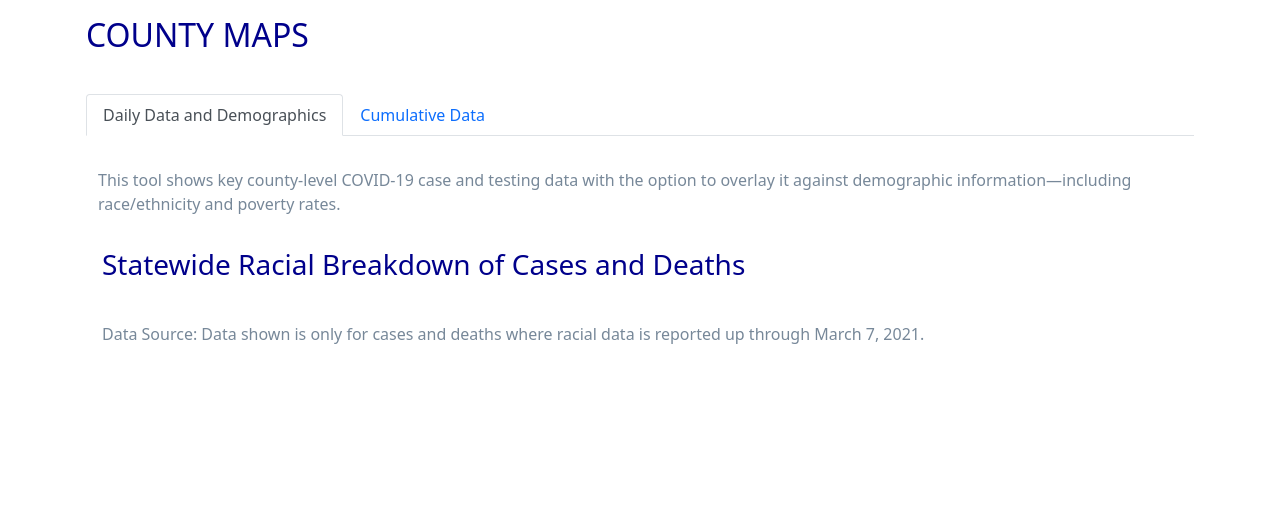
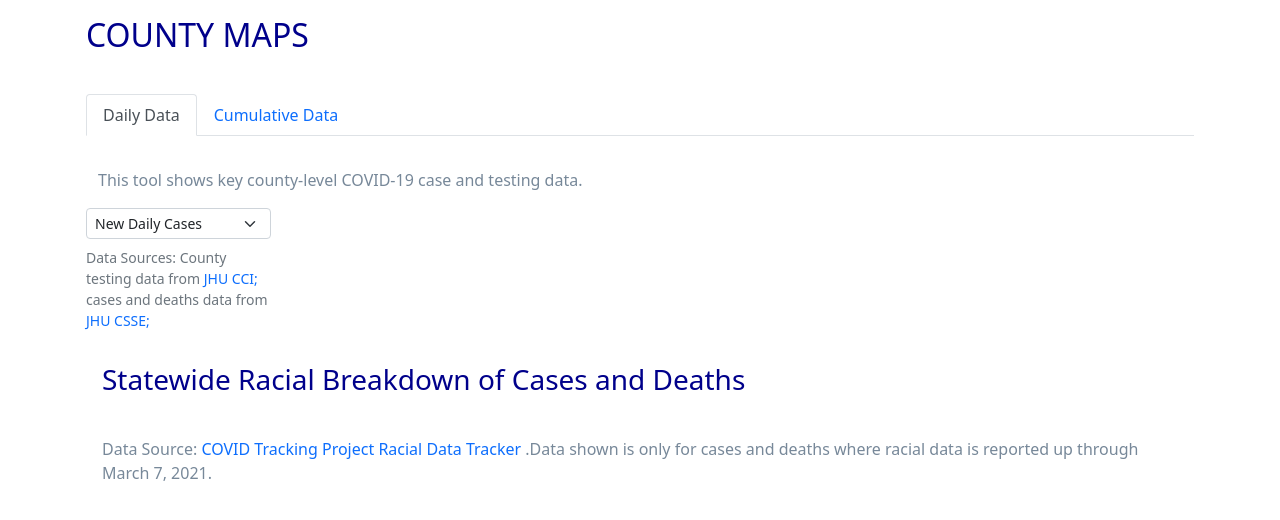
Before and after one commit to Qibaiz/TCSS506-Capstone, a Flask app: template app/templates/county_maps.html in a window 1280 px wide. Shown: the part 56-576 px from the top of the page. Run offline with Flask 2, Linux system fonts and the light colour scheme; the template is opened without the code that fills it, so the values that code supplies are empty; parts of the project's set-up code (start-up, migrations or seed data) failed here and were passed over; some libraries are stand-ins or nearby versions.

```diff
--- a/app/templates/county_maps.html
+++ b/app/templates/county_maps.html
@@ -14,7 +14,7 @@
         <ul class="nav nav-tabs" id="myTab" role="tablist">
       <li class="nav-item" role="presentation">
         <button class="nav-link active" id="dailyDataDemo-tab" data-bs-toggle="tab" data-bs-target="#dailyDataDemo" type="button"
-                role="tab" aria-controls="dailyDataDemo" aria-selected="true">Daily Data and Demographics</button>
+                role="tab" aria-controls="dailyDataDemo" aria-selected="true">Daily Data</button>
       </li>
       <li class="nav-item" role="presentation">
         <button class="nav-link" id="cumulativeData-tab" data-bs-toggle="tab" data-bs-target="#cumulativeData" type="button"
@@ -35,30 +35,77 @@
                     <div class="row">
                         <div class="col-md-12">
                             <p style="color: lightslategrey">
-                                This tool shows key county-level COVID-19 case and testing data with the option to
-                                overlay it against demographic information—including race/ethnicity and poverty rates.
+                                This tool shows key county-level COVID-19 case and testing data.
                             </p>
                         </div>
                     </div>
                 </div>
 
 
+
+                <script src="https://cdn.plot.ly/plotly-latest.min.js"></script>
+                <script src="https://ajax.googleapis.com/ajax/libs/jquery/3.5.1/jquery.min.js"></script>
+                <script>
+                    function cb(selection) {
+                        $.getJSON({
+                            url: "/callback", data: { 'data': selection }, success: function (result) {
+                                Plotly.newPlot('daily_chart', result, {});
+                            }
+                        });
+                    }
+                </script>
+                <div class="col-2">
+                <select class="form-select form-select-sm" onChange="cb(this.options[this.selectedIndex].value)">
+                    <option value="confirmed_daily" selected>New Daily Cases</option>
+{#                      <option value="confirmed_daily">New Daily Cases</option>#}
+                  <option value="deaths_daily">New Daily Deaths</option>
+                </select>
+
+{#                    <div class="dropdown">#}
+{#                      <button class="btn btn-secondary dropdown-toggle" type="button" id="dropdownMenuButton2"#}
+{#                              data-bs-toggle="dropdown" aria-expanded="false" onchange="cb(this.options[this.selectedIndex].value)">#}
+{#                        New Daily Cases#}
+{#                      </button>#}
+{#                      <ul class="dropdown-menu dropdown-menu-dark" aria-labelledby="dropdownMenuButton2">#}
+{#                        <li><button class="dropdown-item active" id="dailyCases-btn" type="button" data-bs-target="#dailyCases"#}
+{#                                    aria-controls="accCases" aria-selected="true" value="confirmed_daily">New Daily Cases</button></li>#}
+{#                        <li><button class="dropdown-item" id="dailyDeaths-btn" type="button" data-bs-target="#dailyDeaths"#}
+{#                                    aria-controls="accDeaths" aria-selected="true" value="deaths_daily">New Daily Deaths</button></li>#}
+{#<!--                        <li><hr class="dropdown-divider"></li>-->#}
+{#<!--                        <li><a class="dropdown-item" href="#">Separated link</a></li>-->#}
+{#                      </ul>#}
+{#                    </div>#}
                 <div class="row">
-                    <div id="daily_confirmed_chart" class=”chart”></div>
-                   <script src="https://cdn.plot.ly/plotly-latest.min.js"></script>
-                    <script type="text/javascript">
-                    var graphs = {{mapJSON_daily_confirmed | safe}};
-                    Plotly.plot('daily_confirmed_chart',graphs,{});
-                    </script>
+                    <figure class="figure">
+                        <div id="daily_chart" class="figure-img img-fluid rounded"></div>
+                        <figcaption class="figure-caption">
+                            Data Sources: County testing data from
+                            <a href="https://github.com/govex/COVID-19/tree/7d5a00cc03a28c747973cf71b4dd9fef43c9b264/data_tables"
+                               class="text-decoration-none">JHU CCI;</a>
+                            cases and deaths data from <a href="https://github.com/CSSEGISandData/COVID-19"
+                                                          class="text-decoration-none">JHU CSSE;</a>
+                        </figcaption>
+                    </figure>
+
                 </div>
+
+                </div>
+
+
+{#                <div class="row">#}
+{#                    <div id="daily_confirmed_chart" class=”chart”></div>#}
+{#                   <script src="https://cdn.plot.ly/plotly-latest.min.js"></script>#}
+{#                    <script type="text/javascript">#}
+{#                    var graphs = {{mapJSON_daily_confirmed | safe}};#}
+{#                    Plotly.plot('daily_confirmed_chart',graphs,{});#}
+{#                    </script>#}
+{#                </div>#}
 
                  <div class="container p-3">
                 <div class="row">
-                    <h3 style="color: darkblue">Statewide Racial Breakdown of Cases and Deaths</h3>
+                    <h3 style="color: darkblue">Statewide Racial Breakdown of Cases and Deaths<br></h3>
 
-                </div>
-                <div class="row">
-                 <div id="racial_chart" class=”chart”></div>
+                    <div id="racial_chart" class=”chart”></div>
                    <script src="https://cdn.plot.ly/plotly-latest.min.js"></script>
                     <script type="text/javascript">
                     var graphs = {{graphJSON_racial | safe}};
@@ -66,13 +113,16 @@
                     </script>
 
                 </div>
+
             </div>
 
 
                 <div class="container p-3">
                 <div class="row">
-                    <p style="color: lightslategrey">Data Source: Data shown is only for cases and deaths where
-                        racial data is reported up through March 7, 2021.</p>
+                    <p style="color: lightslategrey">Data Source:
+                        <a href="https://covidtracking.com/race/dashboard" class="text-decoration-none">
+                            COVID Tracking Project Racial Data Tracker</a>
+                        .Data shown is only for cases and deaths where racial data is reported up through March 7, 2021.</p>
                 </div>
             </div>
 
@@ -85,31 +135,30 @@
                 <div class="row">
                     <div class="col-md-12">
                         <p style="color: lightslategrey">
-                            This map shows cumulative numbers for the length of the pandemic. Demographic data
-                            can be selected from the demographic menu on the Daily Data and Demographics tab.
+                            This map shows cumulative numbers for the length of the pandemic.
                         </p>
                     </div>
                 </div>
                 </div>
 
-                <div class="row">
-
-                    <div class="dropdown">
-                      <button class="btn btn-secondary dropdown-toggle" type="button" id="dropdownMenuButton2"
-                              data-bs-toggle="dropdown" aria-expanded="false">
-                        total cases
-                      </button>
-                      <ul class="dropdown-menu dropdown-menu-dark" aria-labelledby="dropdownMenuButton2">
-                        <li><button class="dropdown-item active" id="accCases-btn" type="button" data-bs-target="#accCases"
-                                    aria-controls="accCases" aria-selected="true">Total cases</button></li>
-                        <li><button class="dropdown-item" id="accDeaths-btn" type="button" data-bs-target="#accDeaths"
-                                    aria-controls="accDeaths" aria-selected="true">Total deaths</button></li>
-<!--                        <li><hr class="dropdown-divider"></li>-->
-<!--                        <li><a class="dropdown-item" href="#">Separated link</a></li>-->
-                      </ul>
-                    </div>
-
-                </div>
+{#                <div class="row">#}
+{##}
+{#                    <div class="dropdown">#}
+{#                      <button class="btn btn-secondary dropdown-toggle" type="button" id="dropdownMenuButton2"#}
+{#                              data-bs-toggle="dropdown" aria-expanded="false">#}
+{#                        total cases#}
+{#                      </button>#}
+{#                      <ul class="dropdown-menu dropdown-menu-dark" aria-labelledby="dropdownMenuButton2">#}
+{#                        <li><button class="dropdown-item active" id="accCases-btn" type="button" data-bs-target="#accCases"#}
+{#                                    aria-controls="accCases" aria-selected="true">Total cases</button></li>#}
+{#                        <li><button class="dropdown-item" id="accDeaths-btn" type="button" data-bs-target="#accDeaths"#}
+{#                                    aria-controls="accDeaths" aria-selected="true">Total deaths</button></li>#}
+{#<!--                        <li><hr class="dropdown-divider"></li>-->#}
+{#<!--                        <li><a class="dropdown-item" href="#">Separated link</a></li>-->#}
+{#                      </ul>#}
+{#                    </div>#}
+{##}
+{#                </div>#}
 
 
 
@@ -141,7 +190,8 @@
 
                 <div class="container p-3">
                 <div class="row">
-                    <p style="color: lightslategrey">Data Source: Cases and deaths data from JHU CSSE</p>
+                    <p style="color: lightslategrey">Data Source: Cases and deaths data from
+                        <a href="https://github.com/CSSEGISandData/COVID-19" class="text-decoration-none">JHU CSSE</a></p>
                 </div>
             </div>
 
--- a/app/templates/index.html
+++ b/app/templates/index.html
@@ -42,10 +42,12 @@
 
             <h2 style="color: darkblue">HOSPITALIZATION</h2>
             <br>
-            <p style="color: lightslategrey">This tool contains the most updated information on
+            <figcaption class="fig-caption" style="color: lightslategrey">
+                This tool contains the most updated information on
             inpatient bed and ICU bed occupancy rates for last week and
             the week prior.
-            </p>
+            </figcaption>
+
         </div>
 
         <div class="col-md-9 p-3">
--- a/app/templates/vaccine_tracker.html
+++ b/app/templates/vaccine_tracker.html
@@ -8,9 +8,9 @@
       </thead>
       <tbody>
         <tr>
-          <td>{{vaccine_data['dose_administered']}}</td>
-          <td>{{vaccine_data['fully_vaccinated_cases']}}</td>
-          <td>{{vaccine_data['vaccinated_ratio']}}</td>
+          <td class="fs-3 fw-bolder text-primary">{{vaccine_data['dose_administered']}}</td>
+          <td class="fs-3 fw-bolder text-primary">{{vaccine_data['fully_vaccinated_cases']}}</td>
+          <td class="fs-3 fw-bolder text-primary">{{vaccine_data['vaccinated_ratio']}}</td>
         </tr>
       </tbody>
 </table>
```
Also changed, not shown: app/data_for_county_maps.py (+39 -6 lines), app/data_for_data_timeline.py (+4 -4 lines), app/data_for_state_overview.py (+34 -10 lines), app/data_jhu_cci.py (+6 -6 lines), app/routes.py (+7 -0 lines), app/templates/data_timeline.html (+10 -8 lines), app/templates/state_overview.html (+15 -15 lines).
